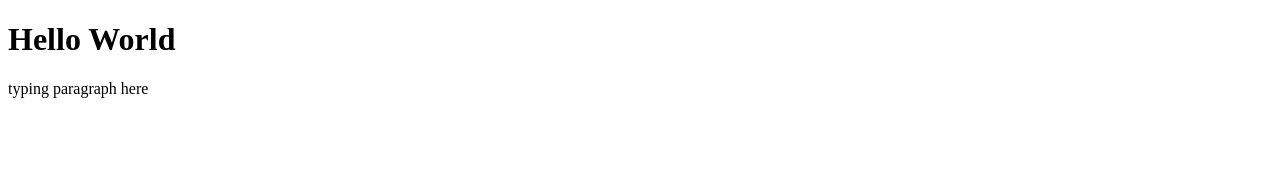
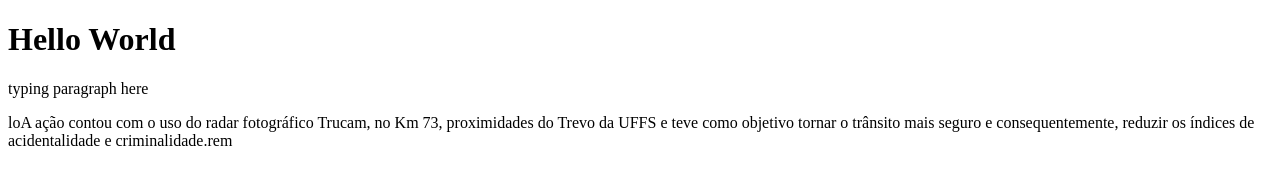
Before and after one commit to Abdallah0101/Hello-World, a plain HTML site: page siteexample/index.html in a window 1280 px wide. Drawn offline with Linux system fonts and the light colour scheme.

Commit message:
more text

```diff
--- a/siteexample/index.html
+++ b/siteexample/index.html
@@ -9,6 +9,7 @@
 <body>
     <h1>Hello World</h1>
     <p>typing paragraph here</p>
+    <p>loA ação contou com o uso do radar fotográfico Trucam, no Km 73, proximidades do Trevo da UFFS e teve como objetivo tornar o trânsito mais seguro e consequentemente, reduzir os índices de acidentalidade e criminalidade.rem </p>
 
 </body>
 </html>
```
